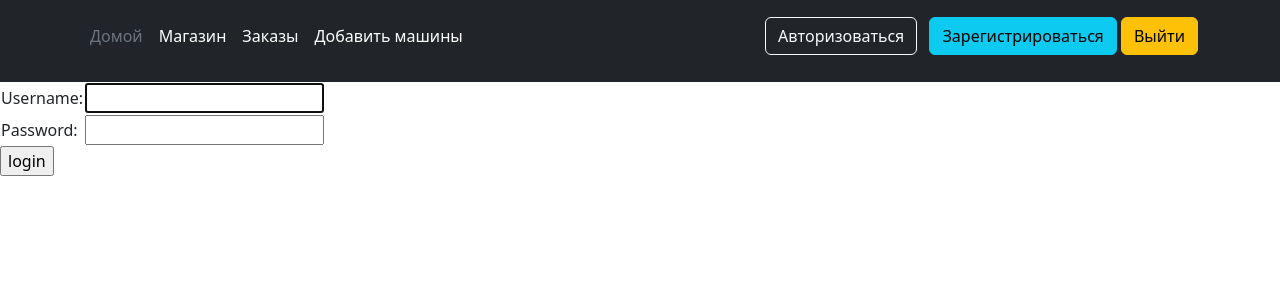
After one commit to Antariys3/car_shop, a Django app: page /login in a window 1280 px wide. The commit adds this page. Shown: the top 300 px of the page. Run offline with Django 4.2, Linux system fonts and the light colour scheme; some libraries are stand-ins or nearby versions.

Commit message:
Added registration and logout authorization view.

```diff
--- a/Car_shop/urls.py
+++ b/Car_shop/urls.py
@@ -15,6 +15,7 @@ Including another URLconf
     2. Add a URL to urlpatterns:  path('blog/', include('blog.urls'))
 """
 from django.contrib import admin
+from django.contrib.auth.views import LoginView
 from django.urls import path
 
 from carshop.views import (
@@ -23,7 +24,7 @@ from carshop.views import (
     orders_page,
     order_detail,
     delete_order,
-    payment, create_cars,
+    payment, create_cars, register, logout_view,
 )
 
 urlpatterns = [
@@ -35,4 +36,7 @@ urlpatterns = [
     path("order/<int:order_id>/delete/", delete_order, name="delete_order"),
     path("payment/<int:order_id>/", payment, name="payment"),
     path("create_cars/", create_cars, name="create_cars"),
+    path("register", register, name="register"),
+    path("login", LoginView.as_view(), name="login"),
+    path("logout", logout_view, name="logout"),
 ]
--- a/templates/base.html
+++ b/templates/base.html
@@ -77,6 +77,11 @@
                 <li><a href="{% url 'orders_page' %}" class="nav-link px-2 text-white">Заказы</a></li>
                 <li><a href="{% url 'create_cars' %}" class="nav-link px-2 text-white">Добавить машины</a></li>
             </ul>
+            <div class="text-end">
+                <a href="{% url 'login' %}" class="btn btn-outline-light me-2">Авторизоваться</a>
+                <a href="{% url 'register' %}" class="btn btn-info">Зарегистрироваться</a>
+                <a href="{% url 'logout' %}" class="btn btn-warning">Выйти</a>
+            </div>
         </div>
     </div>
 </header>
--- /dev/null
+++ b/templates/registration/login.html
@@ -0,0 +1,38 @@
+{% extends "base.html" %}
+
+{% block content %}
+
+{% if form.errors %}
+<p>Your username and password didn't match. Please try again.</p>
+{% endif %}
+
+{% if next %}
+    {% if user.is_authenticated %}
+    <p>Your account doesn't have access to this page. To proceed,
+    please login with an account that has access.</p>
+    {% else %}
+    <p>Please login to see this page.</p>
+    {% endif %}
+{% endif %}
+
+<form method="post" action="{% url 'login' %}">
+{% csrf_token %}
+<table>
+<tr>
+    <td>{{ form.username.label_tag }}</td>
+    <td>{{ form.username }}</td>
+</tr>
+<tr>
+    <td>{{ form.password.label_tag }}</td>
+    <td>{{ form.password }}</td>
+</tr>
+</table>
+
+<input type="submit" value="login">
+<input type="hidden" name="next" value="{{ next }}">
+</form>
+
+{# Assumes you set up the password_reset view in your URLconf #}
+{#<p><a href="{% url 'password_reset' %}">Lost password?</a></p>#}
+
+{% endblock %}
```
Also changed, not shown: Car_shop/settings.py (+2 -7 lines), carshop/forms.py (+5 -5 lines), carshop/views.py (+19 -4 lines), templates/index.html (+5 -2 lines), templates/registration/register.html (added, +16 -0 lines).
